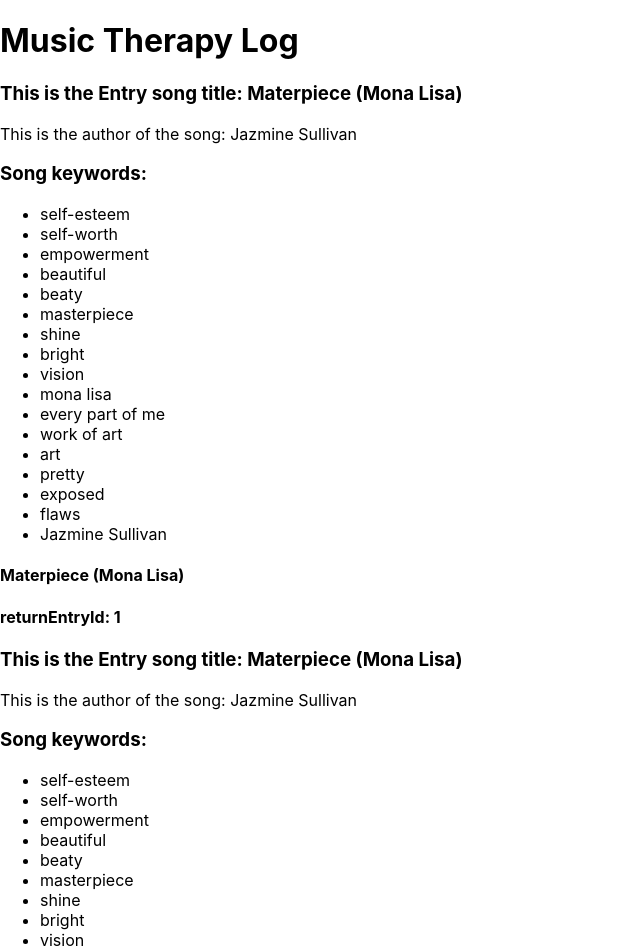
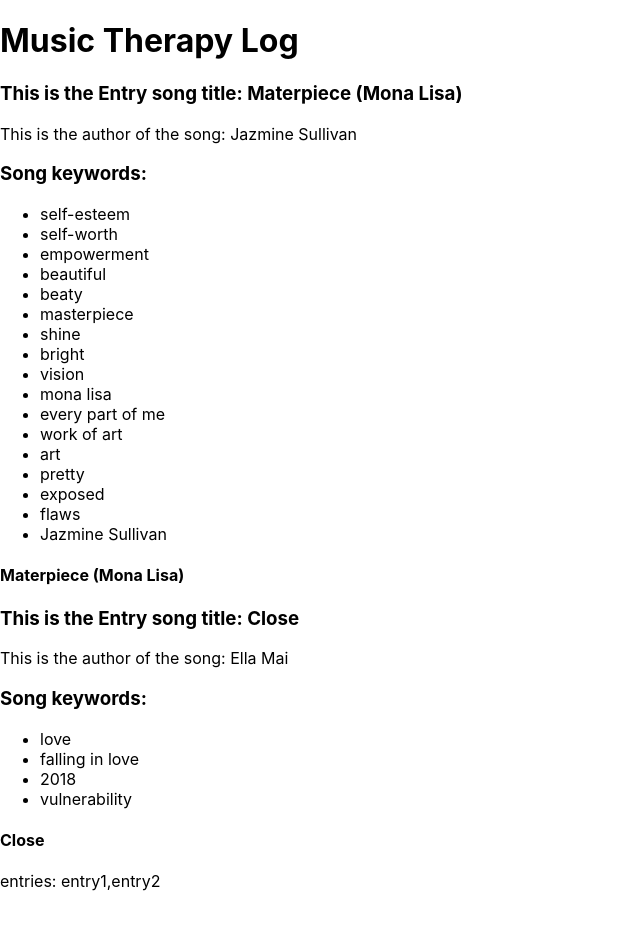
Before and after one commit to wtharden3/six-months, a React (Create React App) app: page / in a window 1280 px wide. Shown: the top 951 px of the page, without its empty margins (0-640 px from the left). After the commit the page ends 891 px from the top, so only its background shows below. Built offline with nearby package versions, Linux system fonts and the light colour scheme.

Commit message:
fixed flow of data from feed to entry

```diff
--- a/src/component/Entry.js
+++ b/src/component/Entry.js
@@ -1,21 +1,21 @@
-import React from 'react';
+import React,{useState} from 'react';
 
 function Entry(props){
-  const keywords = props.data.entry1.keywords;
+  const [keywords, setKeywords] = useState(props.entry.keywords);
+
   const displayKewords = keywords.map( (word,index) => {
     return(
       <li key={index}>{word}</li>
     )
   });
-
+  const {title, author} = props.entry;
   return(
     <React.Fragment>
-      <h3>This is the Entry song title: {props.data.entry1.title}</h3>
-      <p>This is the author of the song: {props.data.entry1.author}</p>
+      <h3>This is the Entry song title: {title}</h3>
+      <p>This is the author of the song: {author}</p>
       <h3>Song keywords: </h3>
       <ul>{displayKewords}</ul>
-      <h4>{props.data.entry1.title}</h4>
-      <h4>{`returnEntryId: ${props.data.entry1.returnEntryId()}`}</h4>
+      <h4>{title}</h4>
     </React.Fragment>
   )
 }
--- a/src/component/Feed.js
+++ b/src/component/Feed.js
@@ -1,41 +1,43 @@
-import React from 'react';
+import React, {useState, useEffect} from 'react';
 import Entry from './Entry';
 import Container from 'react-bootstrap/Container';
 import Row from 'react-bootstrap/Row';
 import Col from 'react-bootstrap/Col';
 
 function Feed(props){
-  const {data} = props;
-  console.log(data);
-  const getEntry = i => {
-    //get data
-    console.log(i);
+  const [data, setData] = useState(props.data);
+  const [entryArr, setEntryArr] = useState([]);
+
+  useEffect(() => {
+    console.log(data == entryArr);
+    console.log(entryArr);
+    setEntryArr(getEntry(data));
+  }, [data]);
+
+  const getEntry = obj => {
+    const keys = [];
+    for (let key in obj){
+      keys.push(key);
+    }
+    return keys;
+  }
+
+  const displayEntries = entryArr.map( (entry, index) => {
     console.log(data);
-    //for each key or entry assign to a variable and return it
-    console.log('constructor');
-    console.log(data.constructor.entries.length);
-    //should I create an array
-  }
+    console.log(data[entry]);
+    return(
+      <Col>
+        <Entry entry={data[entry]} />
+      </Col>
+    )
+  })
+
   return(
     <Container>
       <Row>
+        {displayEntries}
         <Col>
-          <Entry
-            data={props.data}
-          />
-        </Col>
-        <Col>
-          <Entry
-            data={props.data}
-          />
-        </Col>
-        <Col>
-          <Entry
-            data={props.data}
-          />
-        </Col>
-        <Col>
-          {getEntry(1)}
+          {`entries: ${entryArr}`}
         </Col>
       </Row>
     </Container>
```
